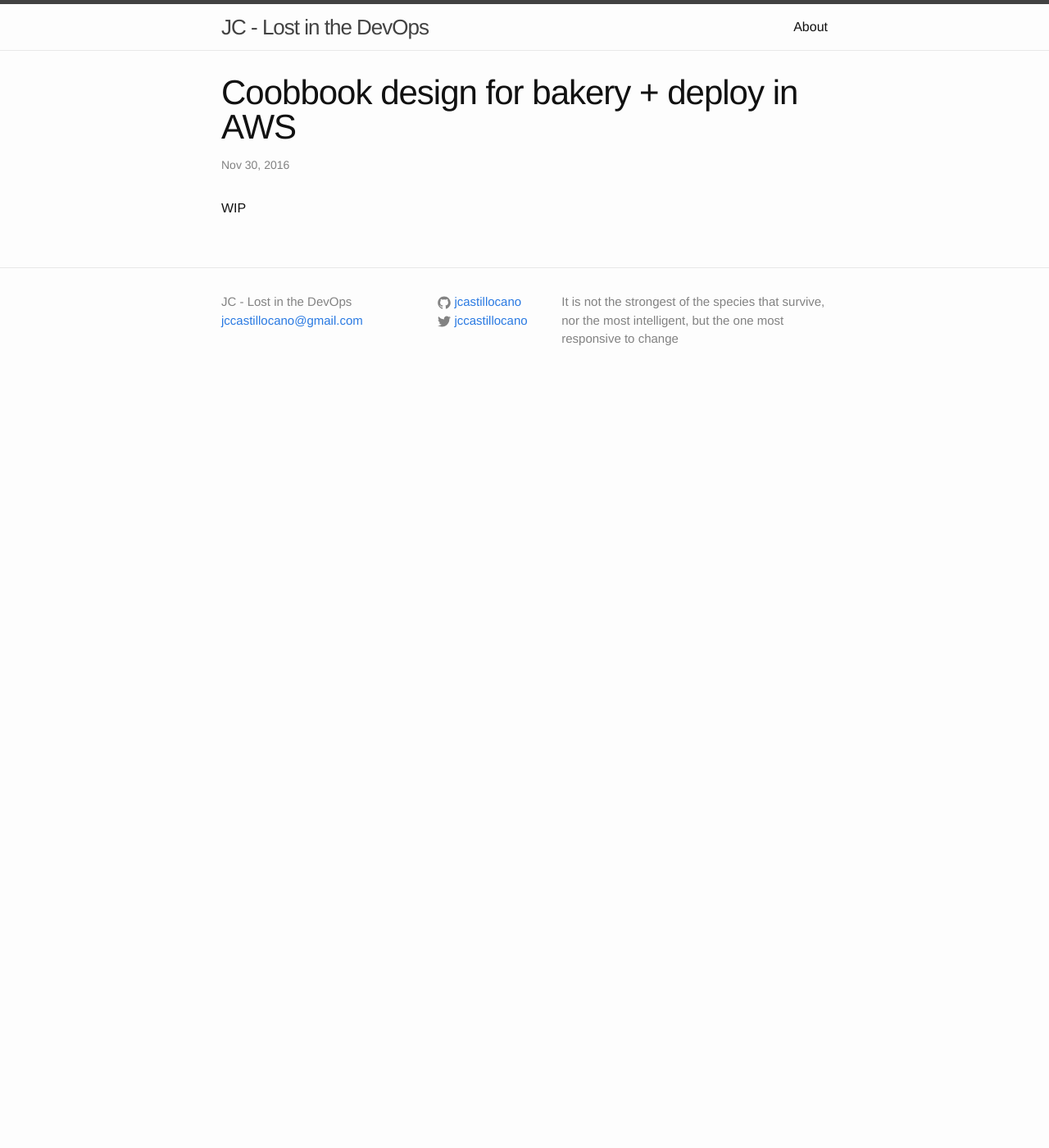
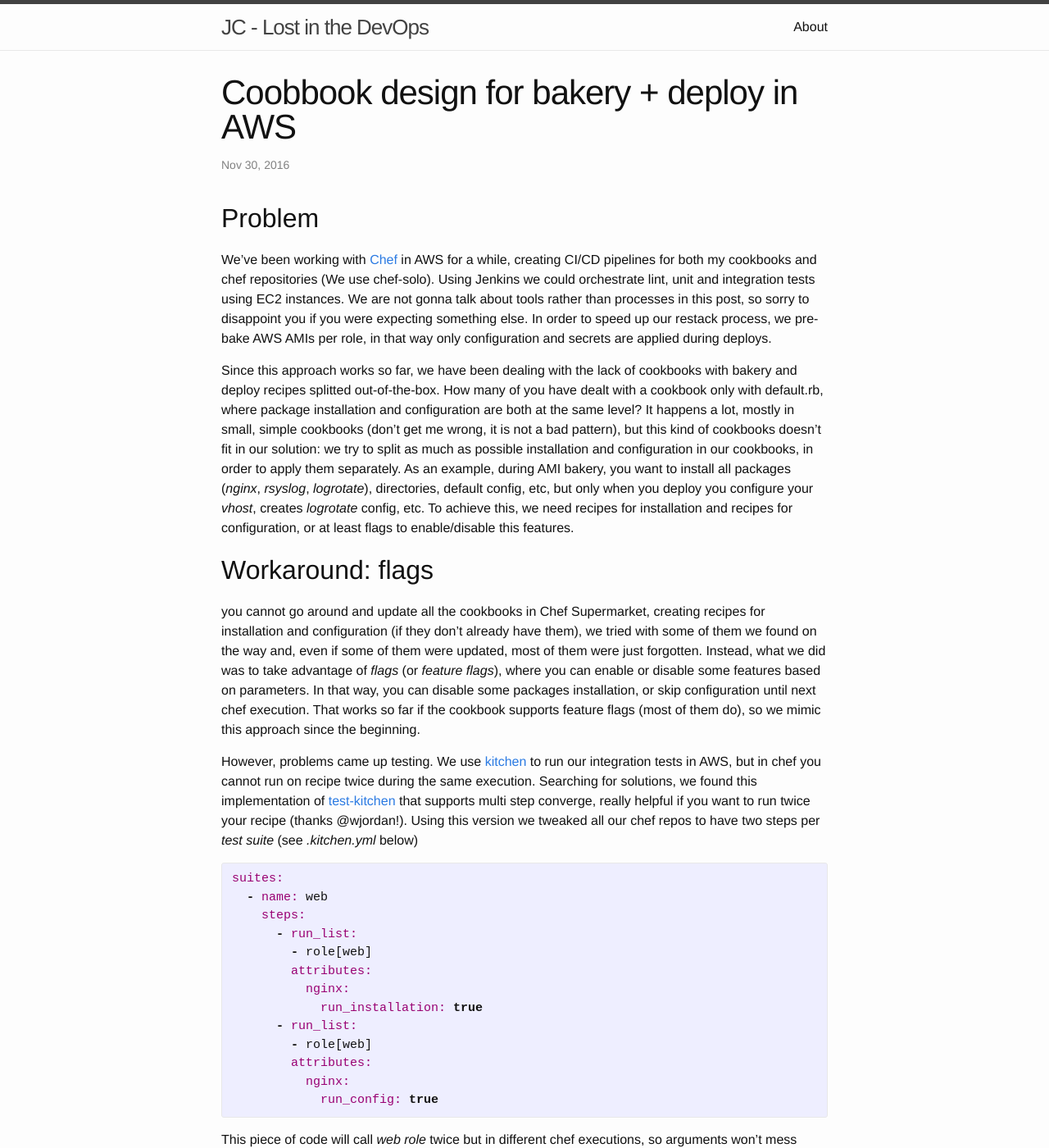
Before and after one commit to jcastillocano/jcastillocano.github.io, a Jekyll site: the page built from _posts/2016-11-30-cookbook-design.markdown, in a window 1280 px wide and 1400 px high. Shown: the whole window at 82% size. Built offline with Jekyll 4.4.1, drawn with Linux system fonts in a browser that asks for light colours; some of the changed text lies outside the part shown.

Commit message:
Cookbook design

```diff
--- a/_posts/2016-11-30-cookbook-design.markdown
+++ b/_posts/2016-11-30-cookbook-design.markdown
@@ -5,4 +5,110 @@ date:   2016-11-30 21:18:39 +0000
 categories: chef cookbook AWS AMI
 ---
 
-WIP
+## Problem
+
+We've been working with [Chef][chef] in AWS for a while, creating CI/CD
+pipelines for both my cookbooks and chef repositories (We use chef-solo).
+Using Jenkins we could orchestrate lint, unit and integration tests using
+EC2 instances. We are not gonna talk about tools rather than processes in
+this post, so sorry to disappoint you if you were expecting something else.
+In order to speed up our restack process, we pre-bake AWS AMIs per role, in
+that way only configuration and secrets are applied during deploys.
+
+Since this approach works so far, we have been dealing with the lack of
+cookbooks with bakery and deploy recipes splitted out-of-the-box. How
+many of you have dealt with a cookbook only with default.rb, where
+package installation and configuration are both at the same level? It
+happens a lot, mostly in small, simple cookbooks (don't get me wrong, it
+is not a bad pattern), but this kind of cookbooks doesn't fit in our
+solution: we try to split as much as possible installation and
+configuration in our cookbooks, in order to apply them separately. As an
+example, during AMI bakery, you want to install all packages (_nginx_,
+_rsyslog_, _logrotate_), directories, default config, etc, but only when
+you deploy you configure your _vhost_, creates _logrotate_ config, etc.
+To achieve this, we need recipes for installation and recipes for
+configuration, or at least flags to enable/disable this features.
+
+## Workaround: flags
+
+you cannot go around and update all the cookbooks in Chef Supermarket,
+creating recipes for installation and configuration (if they don't
+already have them), we tried with some of them we found on the way and,
+even if some of them were updated, most of them were just forgotten.
+Instead, what we did was to take advantage of *flags* (or *feature
+flags*), where you can enable or disable some features based on
+parameters. In that way, you can disable some packages installation, or
+skip configuration until next chef execution. That works so far if the
+cookbook supports feature flags (most of them do), so we mimic this
+approach since the beginning.
+
+However, problems came up testing. We use [kitchen][kitchen] to run our
+integration tests in AWS, but in chef you cannot run on recipe twice
+during the same execution. Searching for solutions, we found this
+implementation of [test-kitchen][test-kitchen] that supports multi step
+converge, really helpful if you want to run twice your recipe (thanks
+@wjordan!). Using this version we tweaked all our chef repos to have two
+steps per _test suite_ (see *.kitchen.yml* below)
+
+{% highlight ruby %}
+suites:
+  - name: web
+    steps:
+      - run_list:
+        - role[web]
+        attributes:
+          nginx:
+            run_installation: true
+      - run_list:
+        - role[web]
+        attributes:
+          nginx:
+            run_config: true
+{% endhighlight %}
+
+This piece of code will call _web role_ twice but in different chef
+executions, so arguments won't mess each other. In the end, we had what
+we needed: a way to test our bakery and deploy code without modifying
+too much any cookbook. Nevertheless, how does it work under the hook?
+Simple: _default.rb_.
+
+## Make it simple is a must
+
+This is our _recipes/default.rb_
+
+{% highlight ruby %}
+# Cookbook Name:: web
+# Recipe:: default
+#
+# Copyright 2016, Juan Carlos Castillo
+#
+# All rights reserved - Do Not Redistribute
+#
+# Installs nginx package and configures nginx.conf
+
+include_recipe 'web::package' if node['nginx']['run_installation']
+include_recipe 'web::config' if node['nginx']['run_config']
+{% endhighlight %}
+
+In that way you don't need to worry which recipe installs or which
+recipe configures your vhost, just include default always and
+enable/disable features. It sounds redundant, but it makes things a lot
+easier for both testing and deploys. Following this standard we manage
+to have all our main roles using a few cookbook recipes, but the
+posibilities are infinite.
+
+# Sum up
+
+We manage to simplify our bakery and deploy process reusing our
+cookbooks so that can be tested and reused over our pipelines (testing
+and deploys). Making this little change in our cookbooks we manage to
+reduce the size and complexity of our roles, and we made our test
+process more robust and stable (patterns, patterns everywhere!).
+
+We found this issue interesting, but we know there is a long way to go.
+If you want to help us walking this road, please comment or send us an
+email, we'd like to know about other options!
+
+[chef]: https://www.chef.io
+[kitchen]: https://kitchen.ci
+[test-kitchen]: https://github.com/wjordan/test-kitchen/tree/multi-step-converge
```
